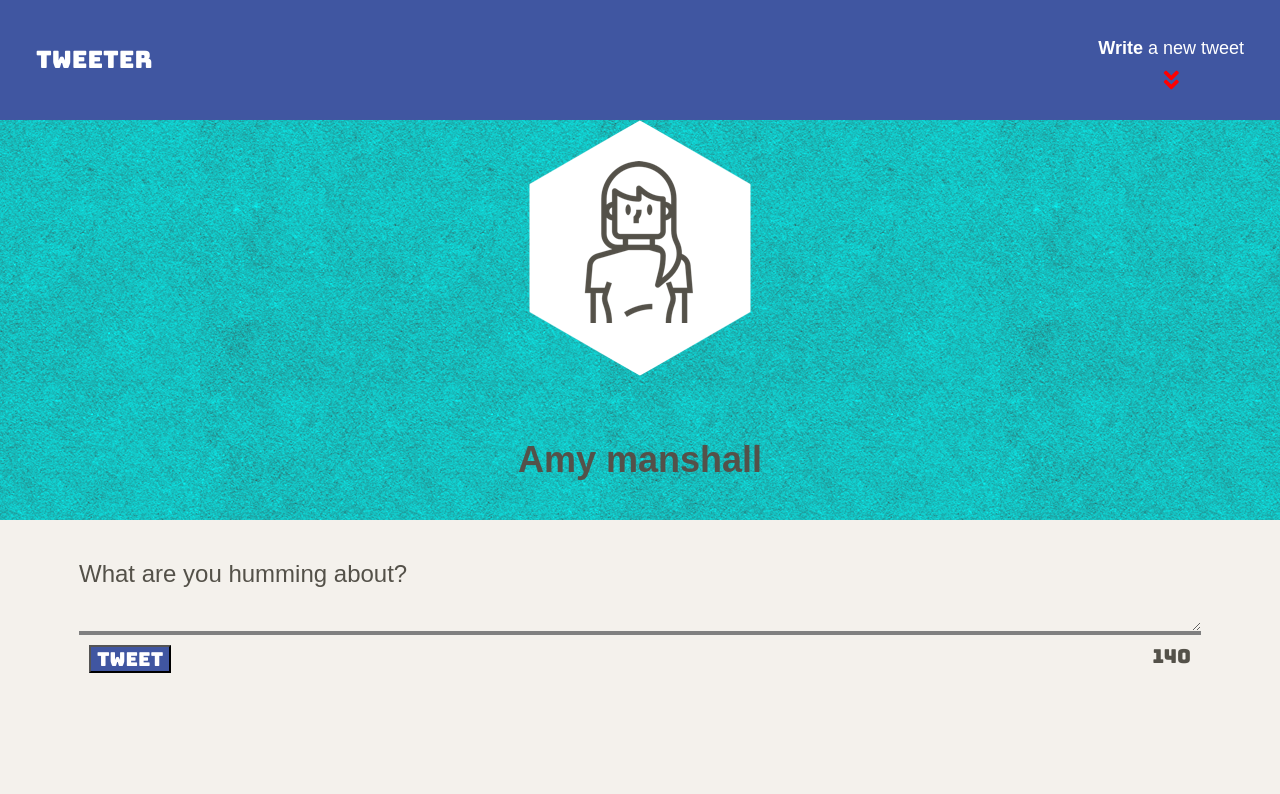
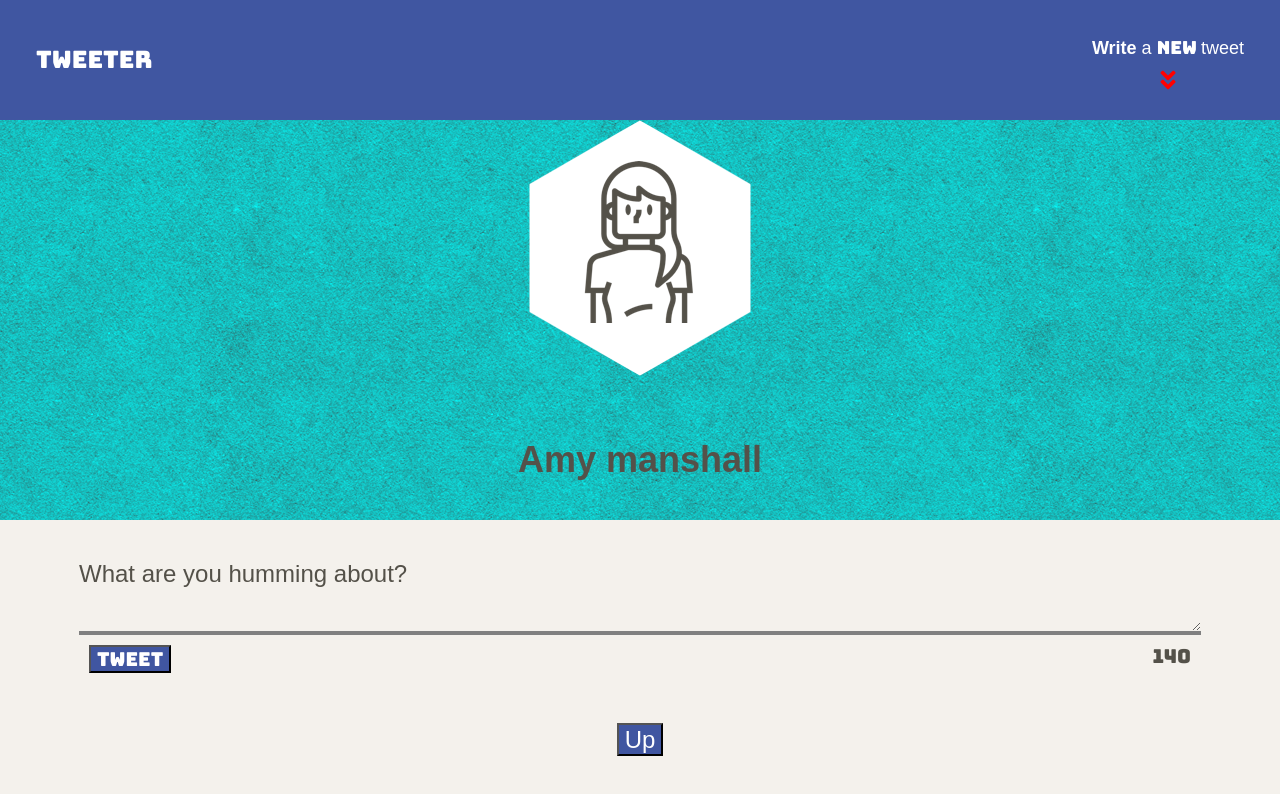
Before and after one commit to simarjeet518/tweeeter, a website: page public/index.html in a window 1280 px wide. Drawn offline with nearby package versions, Linux system fonts and the light colour scheme; no server answers.

Commit message:
button for scroll up added

```diff
--- a/public/index.html
+++ b/public/index.html
@@ -40,7 +40,7 @@
     <span>tweeter </span>
     <div class="new-tweet-icon">
       <p>
-        <b>Write</b> a new tweet
+        <b>Write</b> a <span id="click-new">new </span>tweet
       </p>
       <i class="fas fa-angle-double-down"></i>
     </div>
@@ -67,11 +67,12 @@
           <button type="submit" id="submit-tweet">Tweet</button>
           <output name="counter" class="counter" for="tweet-text">140</output>
         </div>
-        <div id ="display-tweets-conatiner"></div>
+
 
       </form>
     </section>
-
+    <div id ="display-tweets-conatiner"></div>
+    <button id="scroll-up">Up </button>
   </main>
 
 </body>
```
